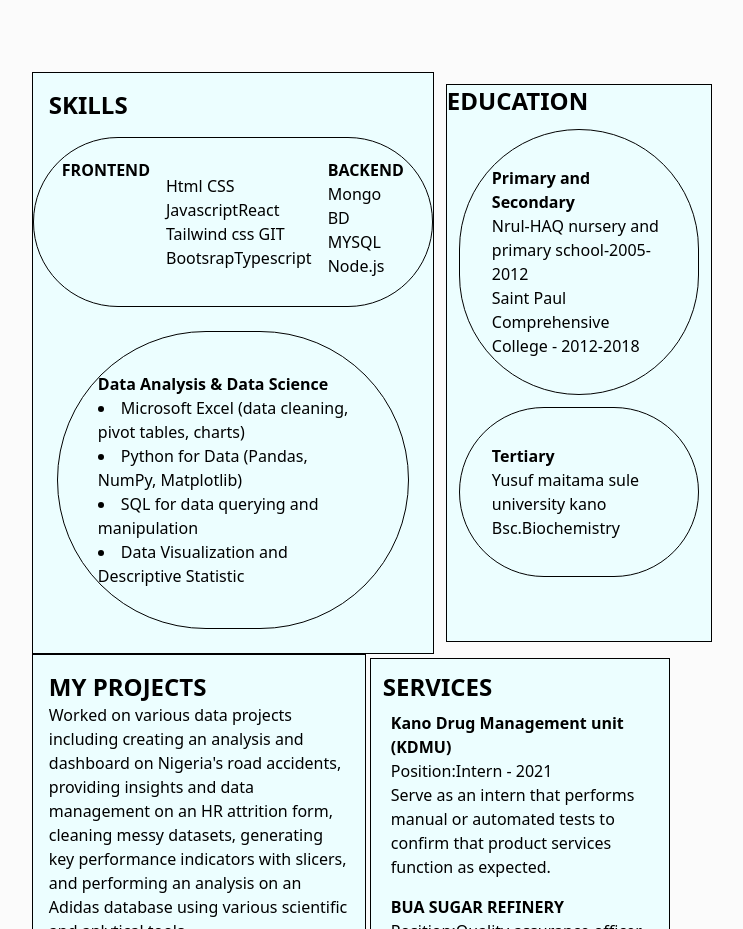
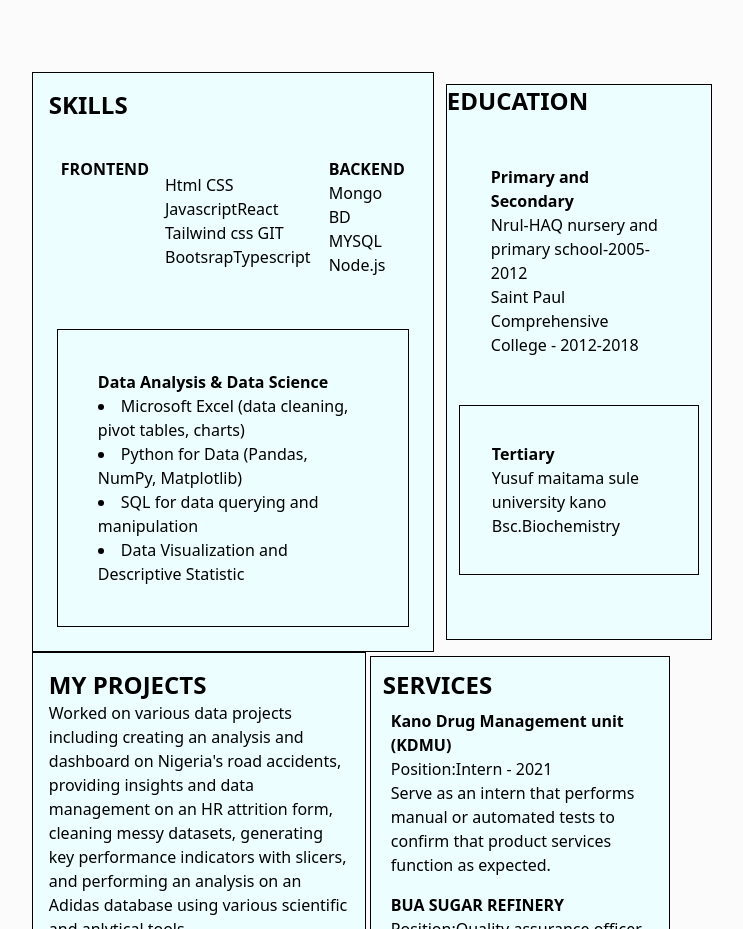
Before and after one commit to sabiahdk/My-Portfolio, a React (Vite) app in the folder Portfolio/: page / in a window 1280 px wide. Shown: the part 840-1769 px from the top of the page, without its empty margins (237-980 px from the left). Built offline with nearby package versions, Linux system fonts and the light colour scheme.

Commit message:
first commit

```diff
--- a/Portfolio/src/Components/Header/Header.jsx
+++ b/Portfolio/src/Components/Header/Header.jsx
@@ -12,7 +12,7 @@ import { FaFacebookSquare } from "react-icons/fa";
 import { FaGithubSquare } from "react-icons/fa";
 const Header = () => {
   return (
-    <div className="  h-[100vh] fixed z-[100] top-0 left-0 flex justify-center items-center w-[250px]">
+    <div className="  h-[90vh] fixed z-[100] top-0 left-0 flex justify-center items-center w-[250px]">
       <div className="w-[80%]  border  bg-cyan-50 rounded-[20px] py-7  max-md:hidden ">
         <nav className="flex flex-col items-center gap-y-[30px] w-[100%]">
           <a href="#Home " className="flex items-center">
--- a/Portfolio/src/Components/Skills.jsx
+++ b/Portfolio/src/Components/Skills.jsx
@@ -7,7 +7,7 @@ const Skills = () => {
         <div>
           <h1 className="font-bold  text-2xl py-4 px-4 ">SKILLS</h1>
 
-          <div className="border rounded-full py-5 px-7 max-md:flex-col w-[400px] ">
+          <div className=" py-5 px-7 max-md:flex-col w-[400px] ">
             <div  className="flex">
               <div >
                 <h1 className="font-bold">FRONTEND</h1>
@@ -27,7 +27,7 @@ const Skills = () => {
           </div>
         </div>
         <div >
-          <div className="border  rounded-full py-10 px-10 m-6 max-md:w-[300px]  ">
+          <div className="border   py-10 px-10 m-6 max-md:w-[300px]  ">
             <h1 className="font-bold ">Data Analysis & Data Science</h1>
             <li>Microsoft Excel (data cleaning, pivot tables, charts)</li>
             <li>Python for Data (Pandas, NumPy, Matplotlib)</li>
@@ -39,7 +39,7 @@ const Skills = () => {
       <div className="m-3 bg-cyan-50 border max-md: w-72  ">
 
         <h1 className="font-bold text-2xl">EDUCATION</h1>
-      <div className="w-60 border rounded-full py-9 px-8 m-3">
+      <div className="w-60  py-9 px-8 m-3">
              <h1 className="font-bold" >
               Primary and Secondary
              </h1>
@@ -51,7 +51,7 @@ const Skills = () => {
 
 
 
-        <div className="w-60 border rounded-full py-9 px-8 m-3 ">
+        <div className="w-60 border py-9 px-8 m-3 ">
             <h1 className="font-bold">Tertiary </h1>
           <h1>Yusuf maitama sule university kano</h1>
            <p>Bsc.Biochemistry</p>
```
